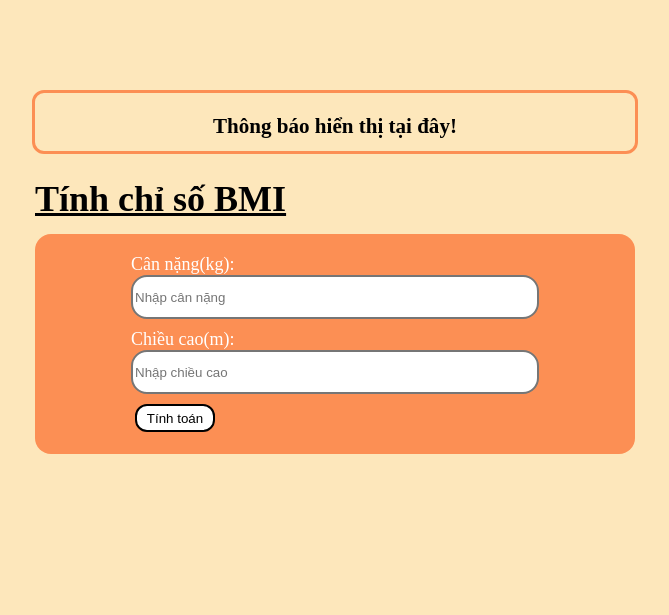
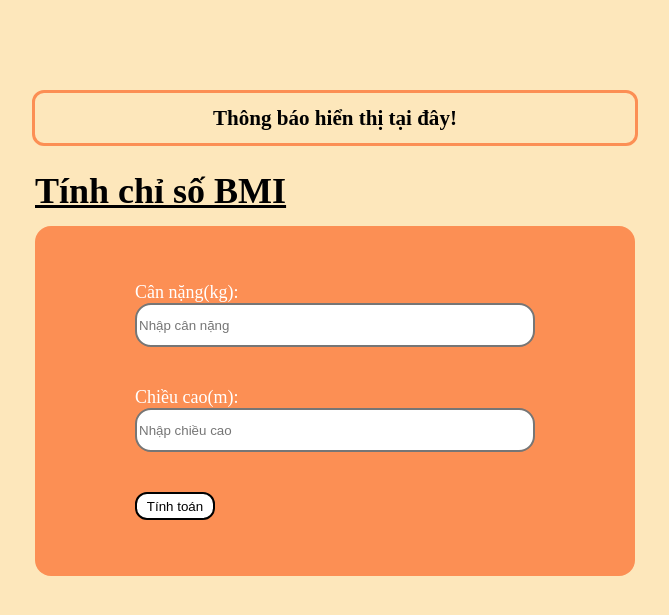
Before and after one commit to quynh150105/HIT15_WEB_PRIVATE, a PHP site: page / in a window 1280 px wide. Shown: the top 615 px of the page, without its empty margins (305-974 px from the left). Run offline with PHP 8.4, Linux system fonts and the light colour scheme.

Commit message:
feat: fix

```diff
--- a/BTVN_WEEK11/Bai1/index.html
+++ b/BTVN_WEEK11/Bai1/index.html
@@ -8,20 +8,20 @@
   </head>
   <body>
     <div class="content">
-      <div class="content1">
+      <div class="message">
         <h3>Thông báo hiển thị tại đây!</h3>
       </div>
-      <div class="content2">
+      <div class="title">
         <h1>Tính chỉ số BMI</h1>
       </div>
-      <div class="content3">
-        <div class="content3_1">
+      <div class="table">
+        <div class="input_weight">
           <label for="">Cân nặng(kg):</label>
-          <input class="height" type="text" placeholder="Nhập cân nặng" />
+          <input class="weight" type="text" placeholder="Nhập cân nặng" />
         </div>
-        <div class="content3_2">
+        <div class="input_height">
           <label for="">Chiều cao(m):</label>
-          <input class="width" type="text" placeholder="Nhập chiều cao" />
+          <input class="height" type="text" placeholder="Nhập chiều cao" />
         </div>
         <div class="content3_3">
           <button>Tính toán</button>
--- a/BTVN_WEEK11/Bai1/main.js
+++ b/BTVN_WEEK11/Bai1/main.js
@@ -1,27 +1,64 @@
+/*
+- Bài 1:
++ Giao diện chưa ổn, chưa đúng yêu cầu, quá sơ sài
++ Nếu anh nhập mỗi chuỗi kí tự thì có thông báo như thế nào?
++ Đặt id chưa hợp lí, tại sao cân nặng, chiều cao lại đặt là height và width //done
++ Tên các biến không nên đặt là h3, kg, m, hãy đặt thành message, mass hoặc height. //done
++ Anh đọc code JS không hiểu
++ Xóa các đoạn mã console.log không cần thiết đi nha //done
+*/
+
+/*
+- Bài 2:
++ Kết quả đã chạy đúng nhưng giao diện chưa đạt yêu cầu như đề bài
++ Thay vì đặt tên class là content1, content2, content3 thì sao không đổi thành title, input-number, result? Nhìn vào sẽ hiểu được thẻ html đó nhằm mục đích gì phải không?
++ Em nghĩ sao về việc thay đoạn html
+<div><p class="sochan">Số chẵn: None</p></div>
+👉 <p>Số chẵn: <span class="even">None</span></p>
+Vậy là anh chỉ cần thay giá trị vào chỗ "None" phải không?
++ Tên các biến nên thống nhất đặt bằng tiếng anh hoặc tiếng việt, không lẫn lộn cả hai. Đặt tên phải có ý nghĩa
++ Bỏ các dòng console.log() đi nhé
+*/
 let bmi;
+const title = document.querySelector(".message");
+const weight = document.querySelector(".weight");
+const height = document.querySelector(".height");
+const button = document.querySelector("button");
 
-const h3 = document.querySelector("h3");
-const kg = document.querySelector(".height");
-const m = document.querySelector(".width");
-const button = document.querySelector("button");
-console.log(kg);
-console.log(m);
-console.log(button);
-console.log(h3);
+function isAlpha(str) {
+  return /^[a-zA-Z]+$/.test(str);
+}
+
 button.addEventListener("click", () => {
-  if (parseFloat(m.value) < 0 || parseFloat(m.value) > 2) {
-    h3.textContent = `Nhập chiều cao không hợp lệ, vui lòng nhập lại!`;
+  /*
+  if (isAlpha(height.value) || isAlpha(weight.value)) {
+    message.textContent = "Không nhận ký tự, vui lòng nhập số hợp lệ!";
     return;
   }
-  bmi = (parseFloat(kg.value) / parseFloat(m.value) ** 2).toFixed(2);
-  if (bmi < 18.5) h3.textContent = `BMI: ${bmi} - Cơ thể bạn quá là gầy!`;
+  if (parseFloat(height.value) < 0 || parseFloat(height.value) > 2) {
+    message.textContent = `Nhập chiều cao không hợp lệ, vui lòng nhập lại!`;
+    return;
+  }
+*/
+
+  if (height.value == "" || weight.value == "") {
+    title.textContent = "Bạn chưa nhập chiều cao và cân nặng!";
+    return;
+  }
+
+  bmi = (parseFloat(weight.value) / parseFloat(height.value) ** 2).toFixed(2);
+  if (bmi < 18.5) title.textContent = `BMI: ${bmi} - Cơ thể bạn quá là gầy!`;
   else if (bmi >= 18.5 && bmi < 24.9)
-    h3.textContent = `BMI: ${bmi} - Cơ thể bạn quá là đẹp!`;
+    title.textContent = `BMI: ${bmi} - Cơ thể bạn quá là đẹp!`;
   else if (bmi >= 25 && bmi < 29.9)
-    h3.textContent = `BMI: ${bmi} - Cơ thể bạn hơi mũm mĩm!`;
+    title.textContent = `BMI: ${bmi} - Cơ thể bạn hơi mũm mĩm!`;
   else if (bmi >= 30 && bmi < 34.9)
-    h3.textContent = `BMI: ${bmi} - Cơ thể bạn hơi mũm mĩm quá r đấy!`;
+    title.textContent = `BMI: ${bmi} - Cơ thể bạn hơi mũm mĩm quá r đấy!`;
   else if (bmi >= 35 && bmi < 39.9)
-    h3.textContent = `BMI: ${bmi} - Chuẩn bị tinh thần giảm cân thoii!`;
-  else if (bmi >= 40) h3.textContent = `BMI: ${bmi} - Cơ thể bạn hết cứu:))!`;
+    title.textContent = `BMI: ${bmi} - Chuẩn bị tinh thần giảm cân thoii!`;
+  else if (bmi >= 40)
+    title.textContent = `BMI: ${bmi} - Cơ thể bạn hết cứu:))!`;
+  else {
+    title.textContent = `Bạn vui lòng nhập đúng chiều cao và cân nặng!`;
+  }
 });
--- a/BTVN_WEEK11/Bai1/style.css
+++ b/BTVN_WEEK11/Bai1/style.css
@@ -15,11 +15,10 @@ div {
   margin-top: 90px;
 }
 
-.content1 {
+.message {
   display: flex;
   margin: auto;
-  padding-bottom: 8px;
-  justify-content: flex-start;
+  justify-content: center;
   align-items: center;
   background-color: #fde7bb;
   border-color: #fc8f54;
@@ -30,7 +29,7 @@ div {
   height: 50px;
 }
 
-.content2 {
+.title {
   display: flex;
   margin: auto;
   width: 600px;
@@ -38,17 +37,17 @@ div {
   text-decoration: underline;
 }
 
-.content3 {
+.table {
   display: flex;
   align-items: center;
+  justify-content: center;
   margin: auto;
   margin-top: 30px;
-  padding-top: 20px;
   background-color: #fc8f54;
   flex-direction: column;
   width: 600px;
-  height: 200px;
-  gap: 10px;
+  height: 350px;
+  gap: 40px;
   border-radius: 16px;
 }
 
@@ -61,7 +60,7 @@ input {
   height: 38px;
   border-radius: 16px;
   border-style: solid;
-  width: 400px;
+  width: 100%px;
 }
 
 button {
```
Also changed, not shown: BTVN_WEEK11/Bai3/index.html (added, +12 -0 lines), BTVN_WEEK11/Bai4/index.html (added, +12 -0 lines), BTVN_WEEK11/Bai3/main.js (added), BTVN_WEEK11/Bai3/style.css (added), BTVN_WEEK11/Bai4/main.js (added), BTVN_WEEK11/Bai4/style.css (added).
